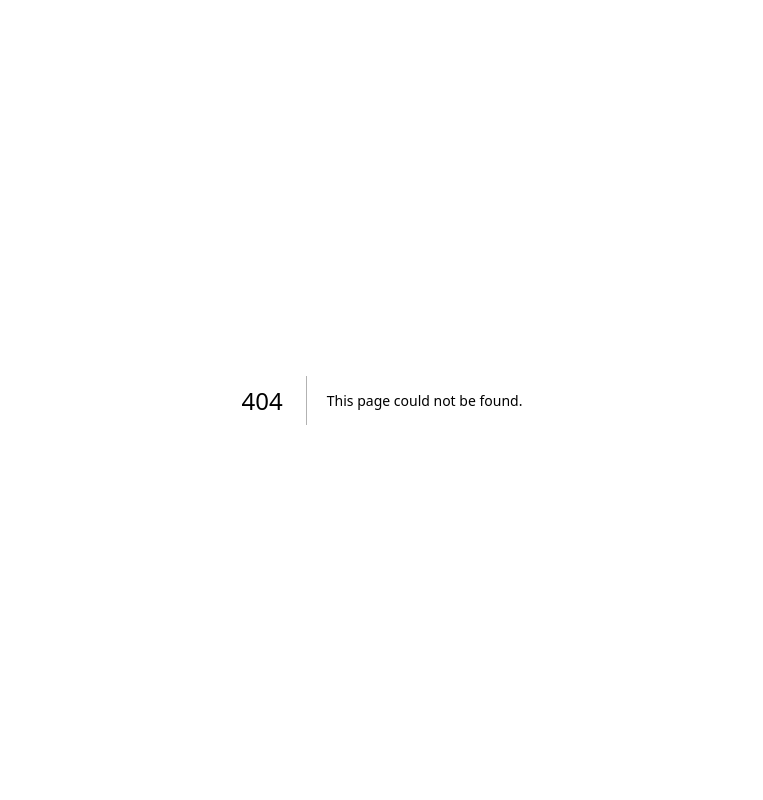
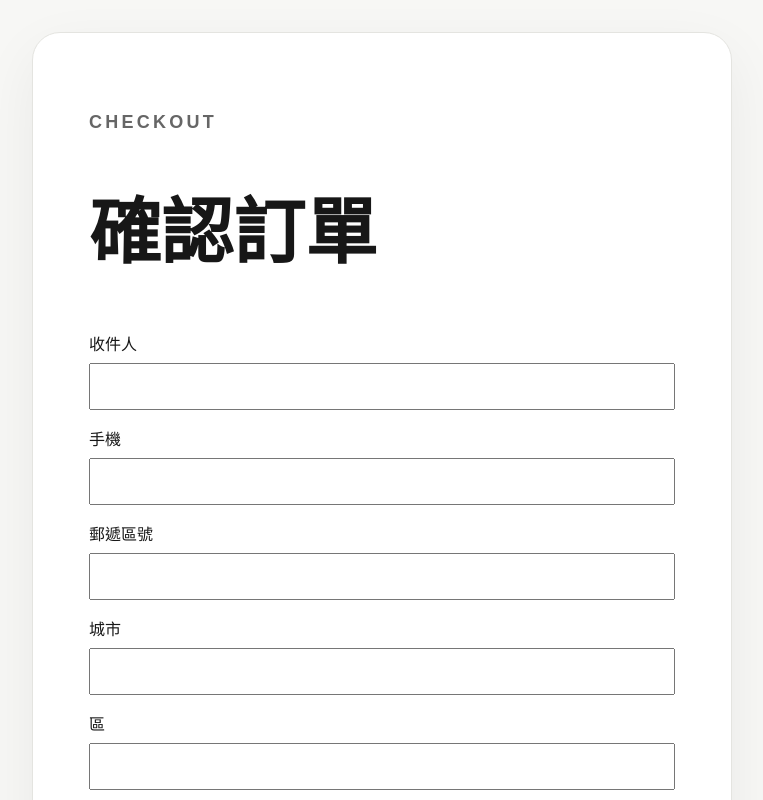
Before and after one commit to andy60119andy/ai-art-store, a Next.js app: page /checkout in a window 1280 px wide. Before the commit this address had no page. Shown: the top 800 px of the page, without its empty margins (258-1021 px from the left). Built offline with nearby package versions, Linux system fonts and the light colour scheme.

Commit message:
feat: add checkout page

```diff
--- /dev/null
+++ b/src/app/checkout/page.tsx
@@ -0,0 +1,10 @@
+"use client";
+import {useState} from "react";
+export default function CheckoutPage(){
+const [form,setForm]=useState({recipient_name:"",phone:"",postal_code:"",city:"",district:"",address_line:""});
+const [message,setMessage]=useState("");
+const [order,setOrder]=useState<any>(null);
+const submit=async(e:React.FormEvent)=>{e.preventDefault();setMessage("建立訂單中…");const r=await fetch("/api/checkout",{method:"POST",headers:{"Content-Type":"application/json"},body:JSON.stringify({shippingAddress:form})});const d=await r.json();if(!r.ok){setMessage(d.error||"建立訂單失敗");return}setOrder(d.order);setMessage("")};
+if(order)return <main className="page"><section className="hero"><p className="eyebrow">ORDER CREATED</p><h1>訂單已建立</h1><p>訂單編號：<strong>{order.order_number}</strong></p><h2>{"NT$"+order.total_twd.toLocaleString()}</h2><p>目前狀態：待付款。下一階段將接上 ECPay 真實付款。</p></section></main>;
+return <main className="page"><section className="hero" style={{maxWidth:700}}><p className="eyebrow">CHECKOUT</p><h1>確認訂單</h1>{message&&<p>{message}</p>}<form onSubmit={submit}><label>收件人</label><input required value={form.recipient_name} onChange={e=>setForm({...form,recipient_name:e.target.value})} style={{display:"block",width:"100%",padding:14,margin:"8px 0 16px"}}/><label>手機</label><input required value={form.phone} onChange={e=>setForm({...form,phone:e.target.value})} style={{display:"block",width:"100%",padding:14,margin:"8px 0 16px"}}/><label>郵遞區號</label><input value={form.postal_code} onChange={e=>setForm({...form,postal_code:e.target.value})} style={{display:"block",width:"100%",padding:14,margin:"8px 0 16px"}}/><label>城市</label><input required value={form.city} onChange={e=>setForm({...form,city:e.target.value})} style={{display:"block",width:"100%",padding:14,margin:"8px 0 16px"}}/><label>區</label><input value={form.district} onChange={e=>setForm({...form,district:e.target.value})} style={{display:"block",width:"100%",padding:14,margin:"8px 0 16px"}}/><label>地址</label><input required value={form.address_line} onChange={e=>setForm({...form,address_line:e.target.value})} style={{display:"block",width:"100%",padding:14,margin:"8px 0 20px"}}/><button type="submit" style={{padding:"15px 28px",border:0,borderRadius:12,fontWeight:800}}>確認建立訂單</button></form></section></main>;
+}
```
